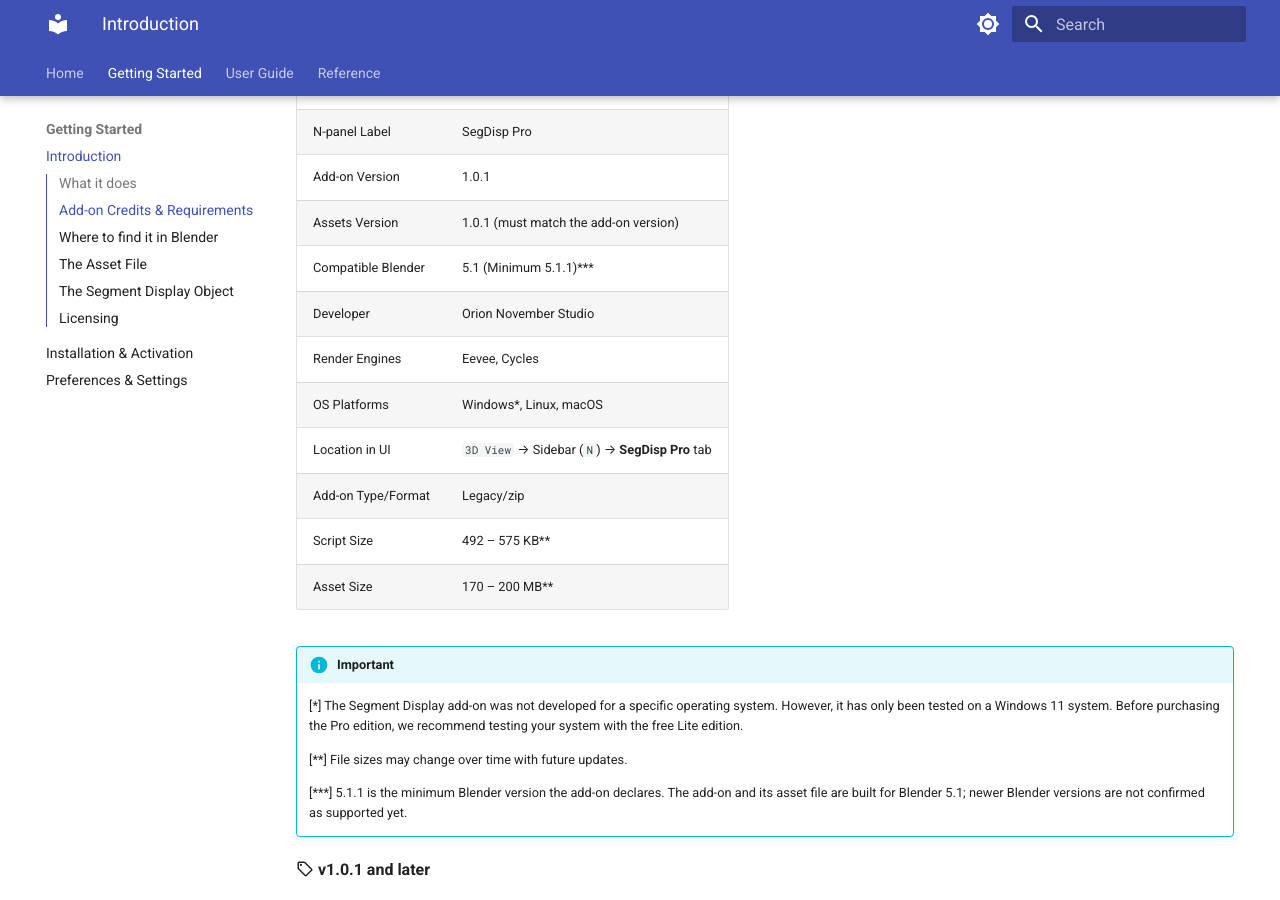
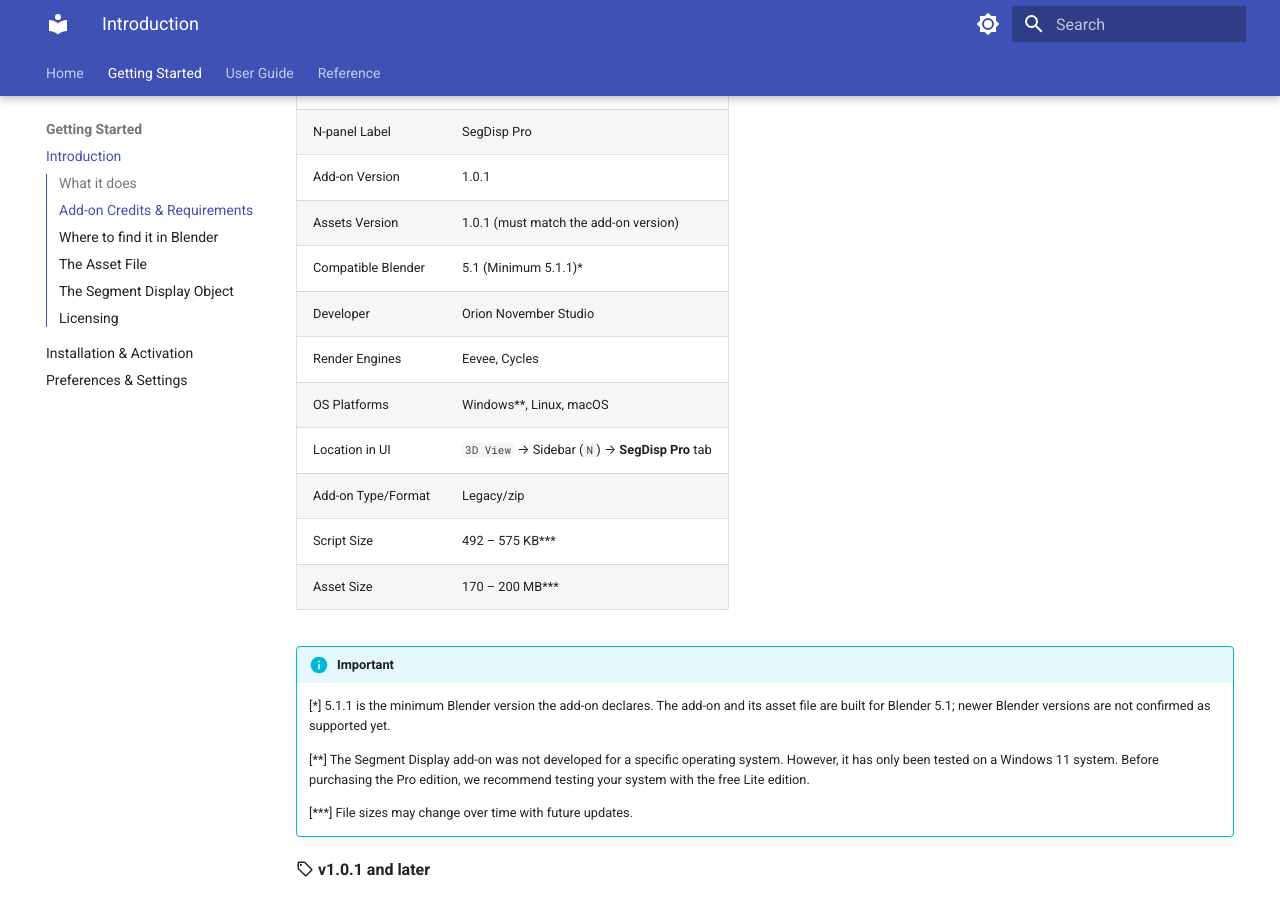
Before and after one commit to ahmetmaya-orion/segment-display-pro-docs, an MkDocs documentation site: the page built from docs/introduction.md, in a window 1280 px wide and 900 px high, scrolled down 1133 px. Built offline with MkDocs 1.6.1 and Material for MkDocs 9.7.7, drawn with Linux system fonts in a browser that asks for light colours; the version menu is left out.

Commit message:
docs(introduction): renumber credits footnotes to follow table row order

```diff
--- a/docs/introduction.md
+++ b/docs/introduction.md
@@ -31,21 +31,21 @@
 | N-panel Label       | SegDisp Pro                   |
 | Add-on Version      | 1.0.1                         |
 | Assets Version      | 1.0.1 (must match the add-on version) |
-| Compatible Blender  | 5.1 (Minimum 5.1.1)***        |
+| Compatible Blender  | 5.1 (Minimum 5.1.1)*          |
 | Developer           | Orion November Studio         |
 | Render Engines      | Eevee, Cycles                 |
-| OS Platforms        | Windows*, Linux, macOS        |
+| OS Platforms        | Windows**, Linux, macOS       |
 | Location in UI      | `3D View` → Sidebar (`N`) → **SegDisp Pro** tab   |
 | Add-on Type/Format  | Legacy/zip                     |
-| Script Size         | 492 – 575 KB**                 |
-| Asset Size          | 170 – 200 MB**                 |
+| Script Size         | 492 – 575 KB***                |
+| Asset Size          | 170 – 200 MB***                |
 
 !!! info "Important"
-    [*] The Segment Display add-on was not developed for a specific operating system. However, it has only been tested on a Windows 11 system. Before purchasing the Pro edition, we recommend testing your system with the free Lite edition.
+    [*] 5.1.1 is the minimum Blender version the add-on declares. The add-on and its asset file are built for Blender 5.1; newer Blender versions are not confirmed as supported yet.
 
-    [**] File sizes may change over time with future updates.
+    [**] The Segment Display add-on was not developed for a specific operating system. However, it has only been tested on a Windows 11 system. Before purchasing the Pro edition, we recommend testing your system with the free Lite edition.
 
-    [***] 5.1.1 is the minimum Blender version the add-on declares. The add-on and its asset file are built for Blender 5.1; newer Blender versions are not confirmed as supported yet.
+    [***] File sizes may change over time with future updates.
 
 :material-tag-outline: **v1.0.1 and later**
 
```
